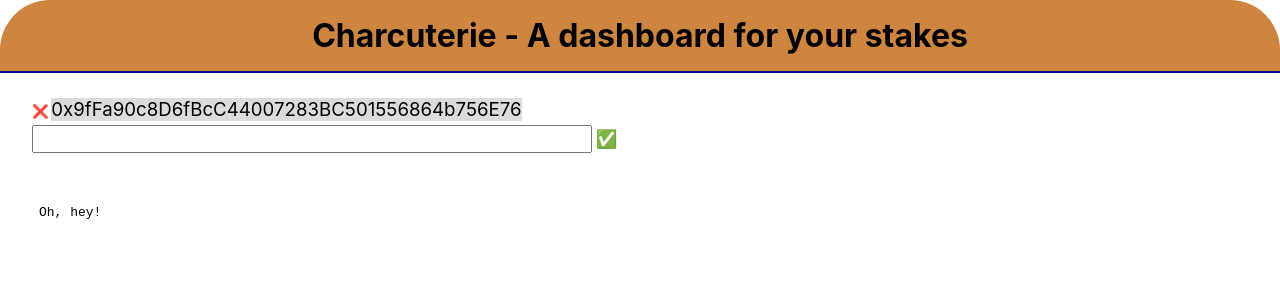
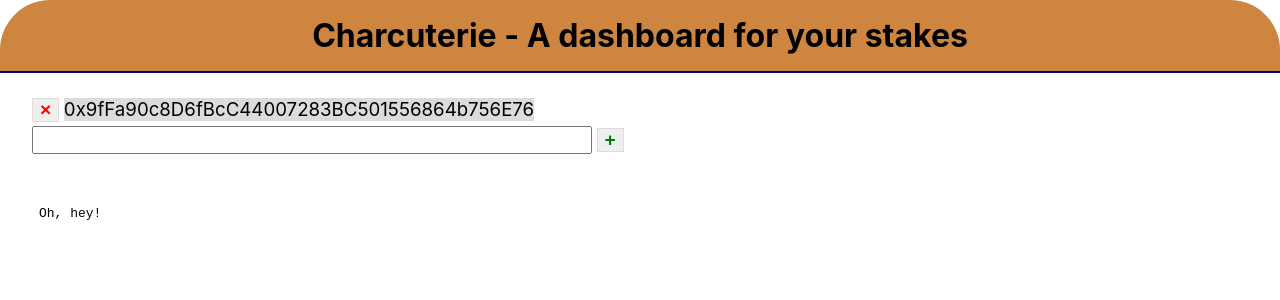
Before and after one commit to Earl-Brown/charcuterie, a Next.js app: page / in a window 1280 px wide. Shown: the top 300 px of the page. Built offline with nearby package versions, Linux system fonts and the light colour scheme.

Commit message:
Even more formatting

```diff
--- a/components/iconography.js
+++ b/components/iconography.js
@@ -1,23 +1,17 @@
+import { List } from 'rc-field-form'
 import styled from 'styled-components'
 
-export const RemoveButton = styled.label`
-&& {	padding: 0.1em;
-	margin: 0.1em;
-	cursor: pointer;
-	font-size: smaller;
+const ListButtonStyle = {
+	cursor: "pointer",
+	fontSize: "larger",
+	fontWeight: "bold",
+	border: "1px solid gainsboro",
+	width: "3%",
+	height: "1%",
+	margin: 0,
+	padding: 0,
+}
 
-	&::after {
-		content: "\\274C"
-	}}
-`
+export const RemoveButton = props => { return <button {...props} style={{ ...ListButtonStyle, color: "red" }}>{"\u00D7"}</button> }
 
-export const AddButton = styled.label`
-&& {	padding: 0.1em;
-	margin: 0.1em;
-	cursor: pointer;
-	font-size: smaller;
-
-	&::after {
-		content: "\\2705"
-	}}
-`
+export const AddButton = props => { return <button {...props} style={{ ...ListButtonStyle, color: "green" }}>{"\u002B"}</button> }
--- a/components/typeography.js
+++ b/components/typeography.js
@@ -27,3 +27,5 @@ export const WalletInput = styled.input`
 export const Pre = styled.pre`
 	padding: 3em;
 `
+
+export const Space = _ => <>&nbsp;</>
--- a/controls/WalletList.jsx
+++ b/controls/WalletList.jsx
@@ -1,4 +1,4 @@
-import { WalletAddress } from "../components/typeography"
+import { WalletAddress, Space } from "../components/typeography"
 import { RemoveButton } from "../components/iconography"
 
 export default function WalletList(props) {
@@ -18,6 +18,7 @@ export default function WalletList(props) {
 		{wallets.map(w =>
 			<div style={{ position: "relative" }}>
 				<RemoveButton onClick={e => removeWallet(w)} style={{ "padding-left": 0, marginLeft: 0 }} />
+				<Space />
 				<WalletAddress>{w}</WalletAddress>
 			</div>
 		)}
--- a/pages/index.js
+++ b/pages/index.js
@@ -4,7 +4,7 @@ import { useRequest } from 'ahooks'
 import styles from '../styles/Home.module.css'
 import WalletList from '../controls/WalletList'
 import { GetState, SetState, DefaultState } from '../services/stateservice'
-import { Pre, Title, WalletInput } from '../components/typeography'
+import { Pre, Title, WalletInput, Space } from '../components/typeography'
 import { AddButton } from '../components/iconography'
 
 const AppDescription = "Charcuterie - A dashboard for your stakes"
@@ -52,6 +52,7 @@ export default function Home() {
 
 				<div style={{ width: "75%" }}>
 					<WalletInput value={editingWallet} onChange={e => WalletChanged(e.target.value)} ></WalletInput>
+					<Space />
 					<AddButton onClick={_ => AddWallet(editingWallet)} style={{ fontSize: "110%" }}></AddButton>
 				</div>
 			</div>
```
